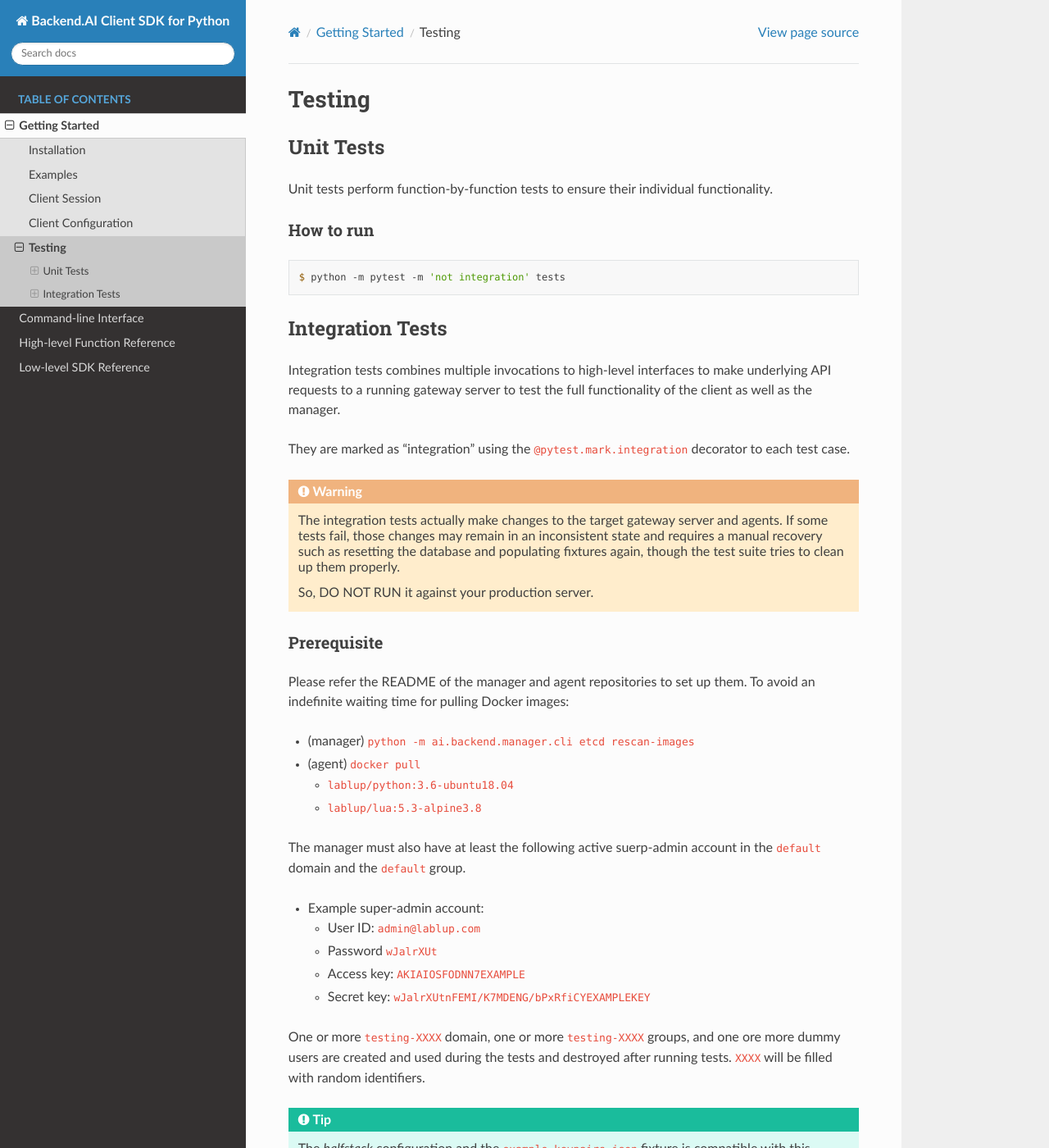
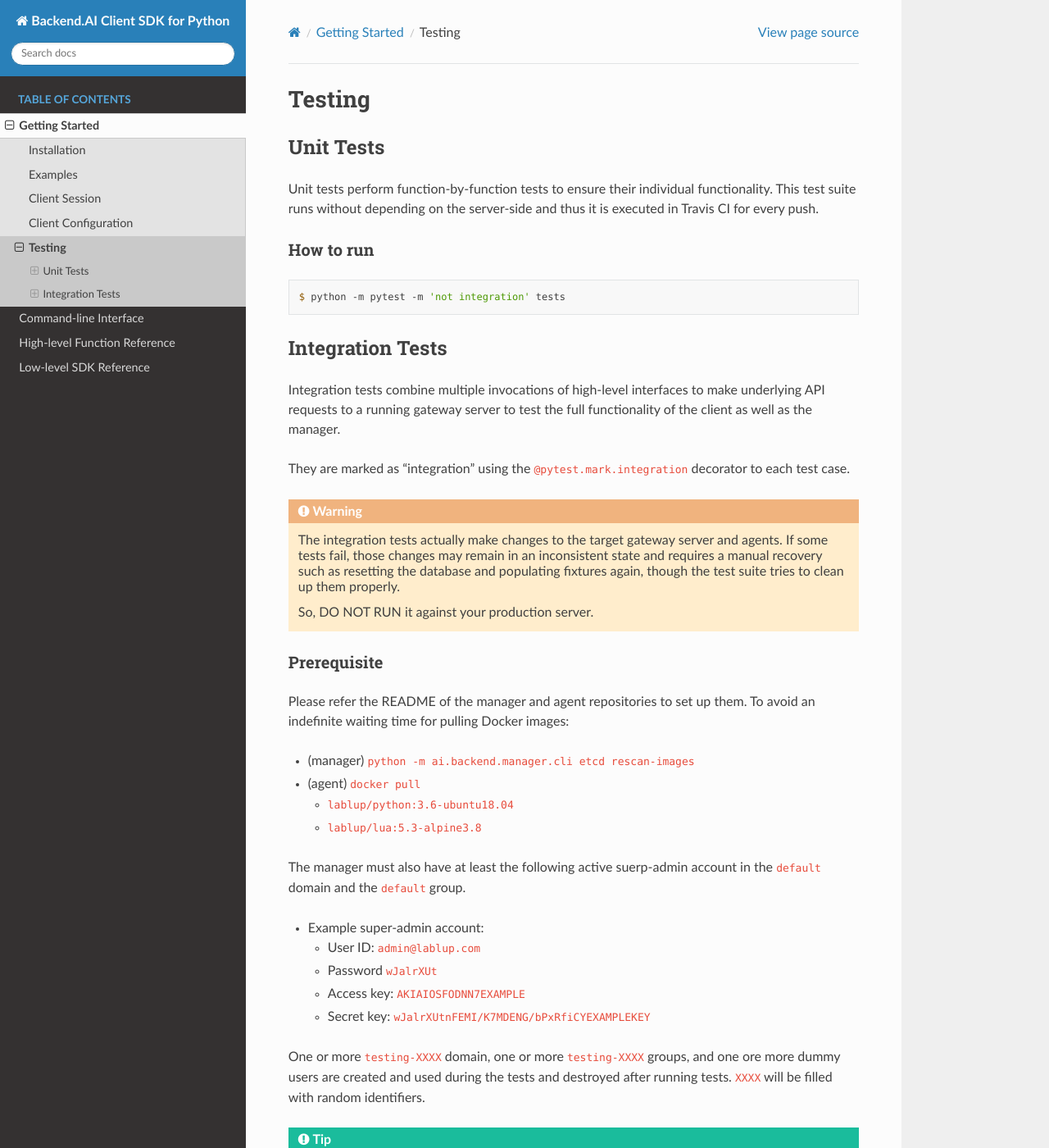
Before and after one commit to lablup/aiotusclient, a Sphinx documentation site: the page built from docs/gsg/testing.rst, in a window 1280 px wide and 1400 px high. Shown: the whole window at 82% size. Built offline with Sphinx 7.4.7 and the Read the Docs theme 2.0.0, drawn with Linux system fonts in a browser that asks for light colours; some of the changed text lies outside the part shown.

Commit message:
docs: (gsg.testing) Fix typo and minor update

```diff
--- a/docs/gsg/testing.rst
+++ b/docs/gsg/testing.rst
@@ -5,7 +5,8 @@
 ----------
 
 Unit tests perform function-by-function tests to ensure their individual
-functionality.
+functionality.  This test suite runs without depending on the server-side
+and thus it is executed in Travis CI for every push.
 
 How to run
 ~~~~~~~~~~
@@ -18,7 +19,7 @@
 Integration Tests
 -----------------
 
-Integration tests combines multiple invocations to high-level interfaces to make underlying API requests
+Integration tests combine multiple invocations of high-level interfaces to make underlying API requests
 to a running gateway server to test the full functionality of the client as well as the manager.
 
 They are marked as "integration" using the ``@pytest.mark.integration`` decorator
```
Also changed, not shown: other parts of docs/gsg/testing.rst (+2 -1 lines).
